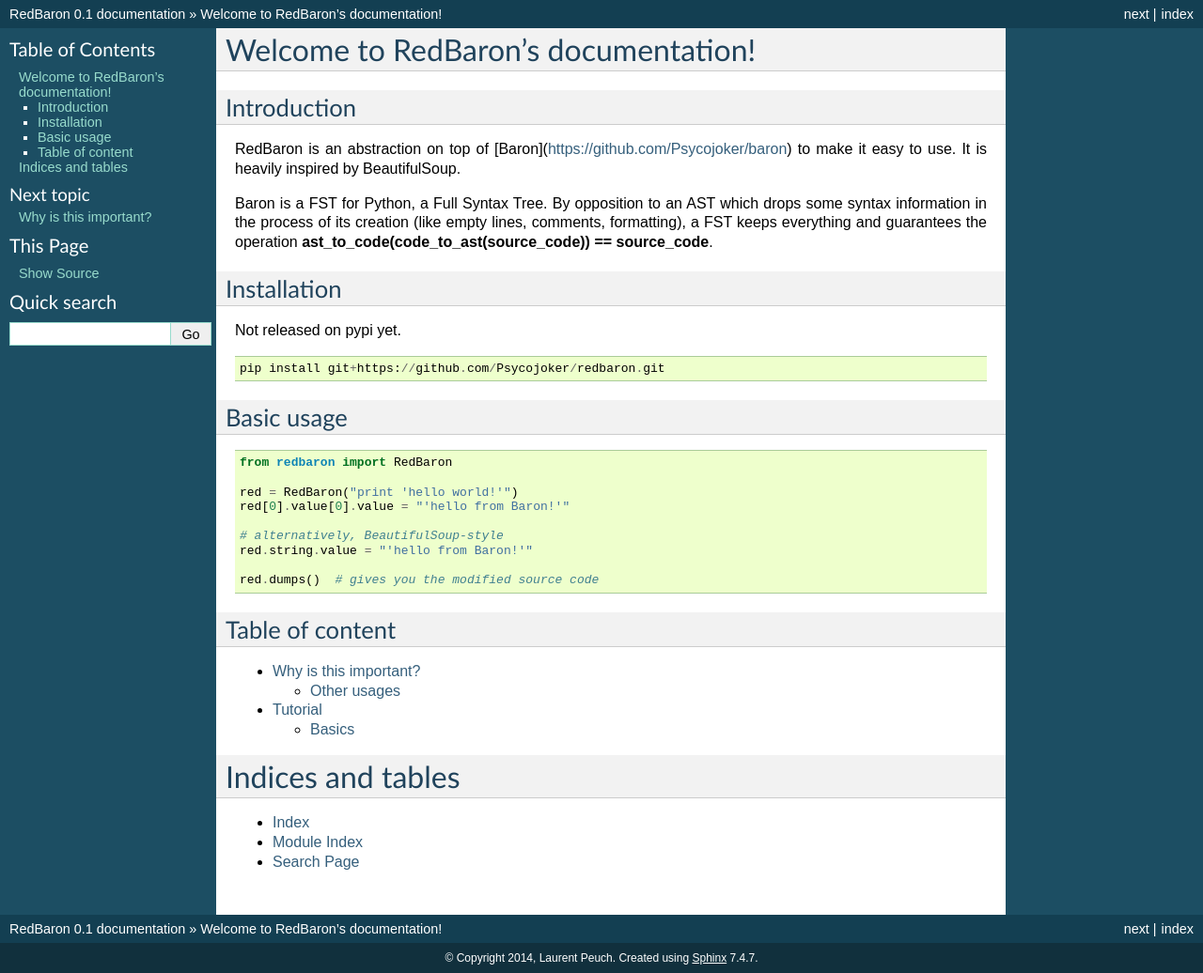
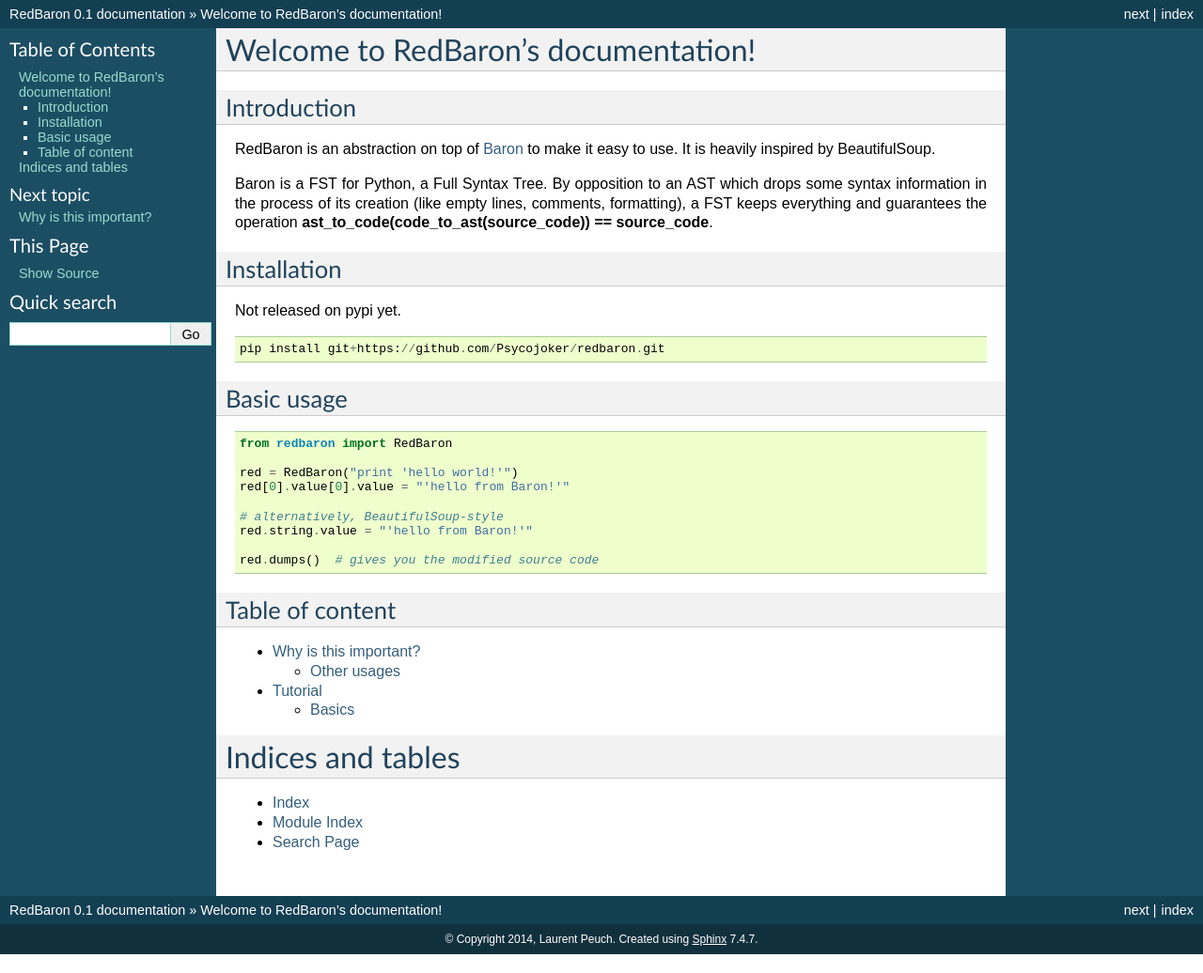
Before and after one commit to PyCQA/redbaron, a Sphinx documentation site: the page built from docs/index.rst, in a window 1280 px wide. Shown: the whole page at 94% size. Built offline with Sphinx 7.4.7, drawn with Linux system fonts in a browser that asks for light colours.

Commit message:
[fix] Url rst syntax

```diff
--- a/docs/index.rst
+++ b/docs/index.rst
@@ -4,7 +4,7 @@ Welcome to RedBaron's documentation!
 Introduction
 ------------
 
-RedBaron is an abstraction on top of [Baron](https://github.com/Psycojoker/baron) to make it easy to use. It is
+RedBaron is an abstraction on top of `Baron <https://github.com/Psycojoker/baron>`_ to make it easy to use. It is
 heavily inspired by BeautifulSoup.
 
 Baron is a FST for Python, a Full Syntax Tree. By opposition to an AST which
```
